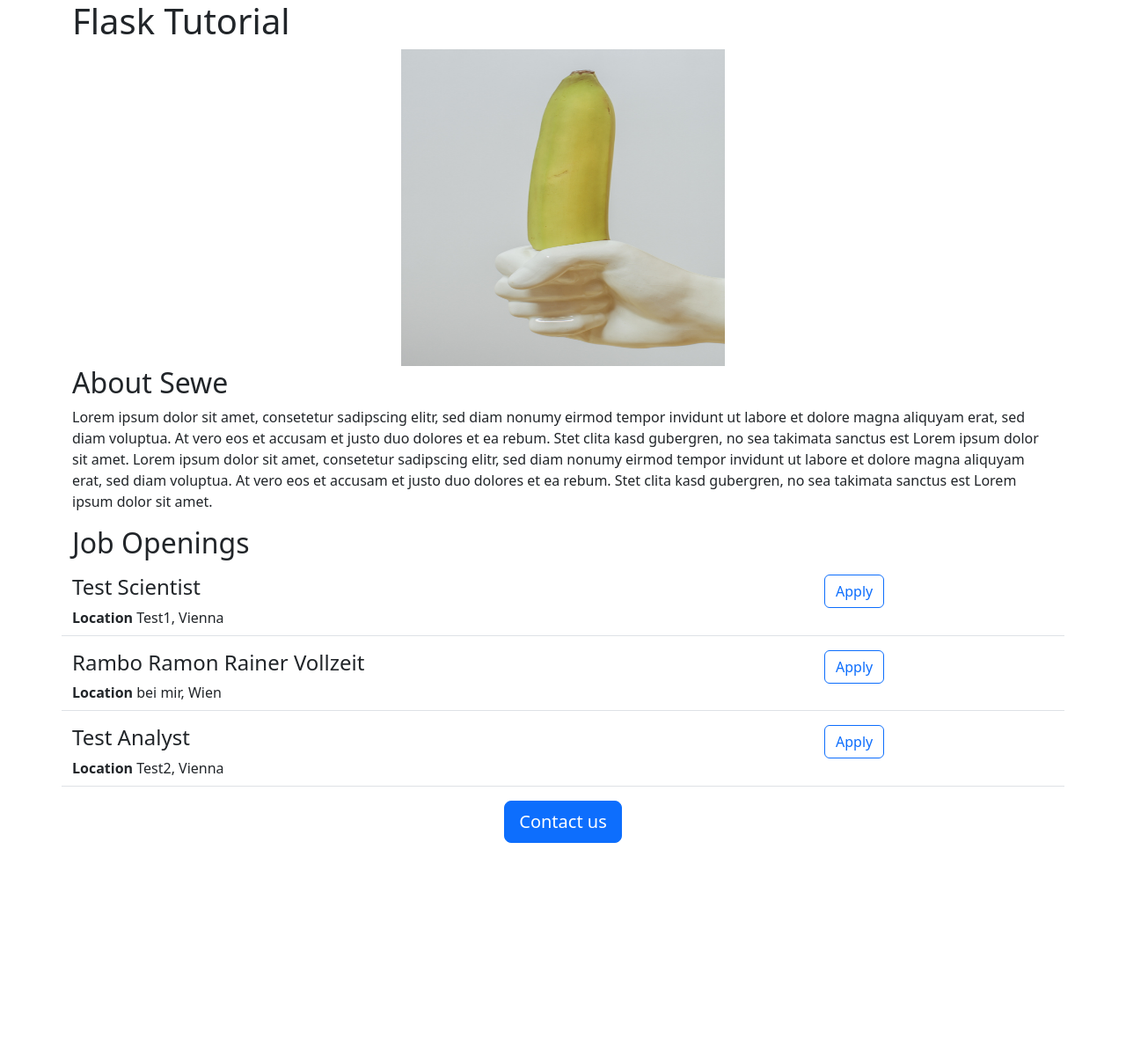
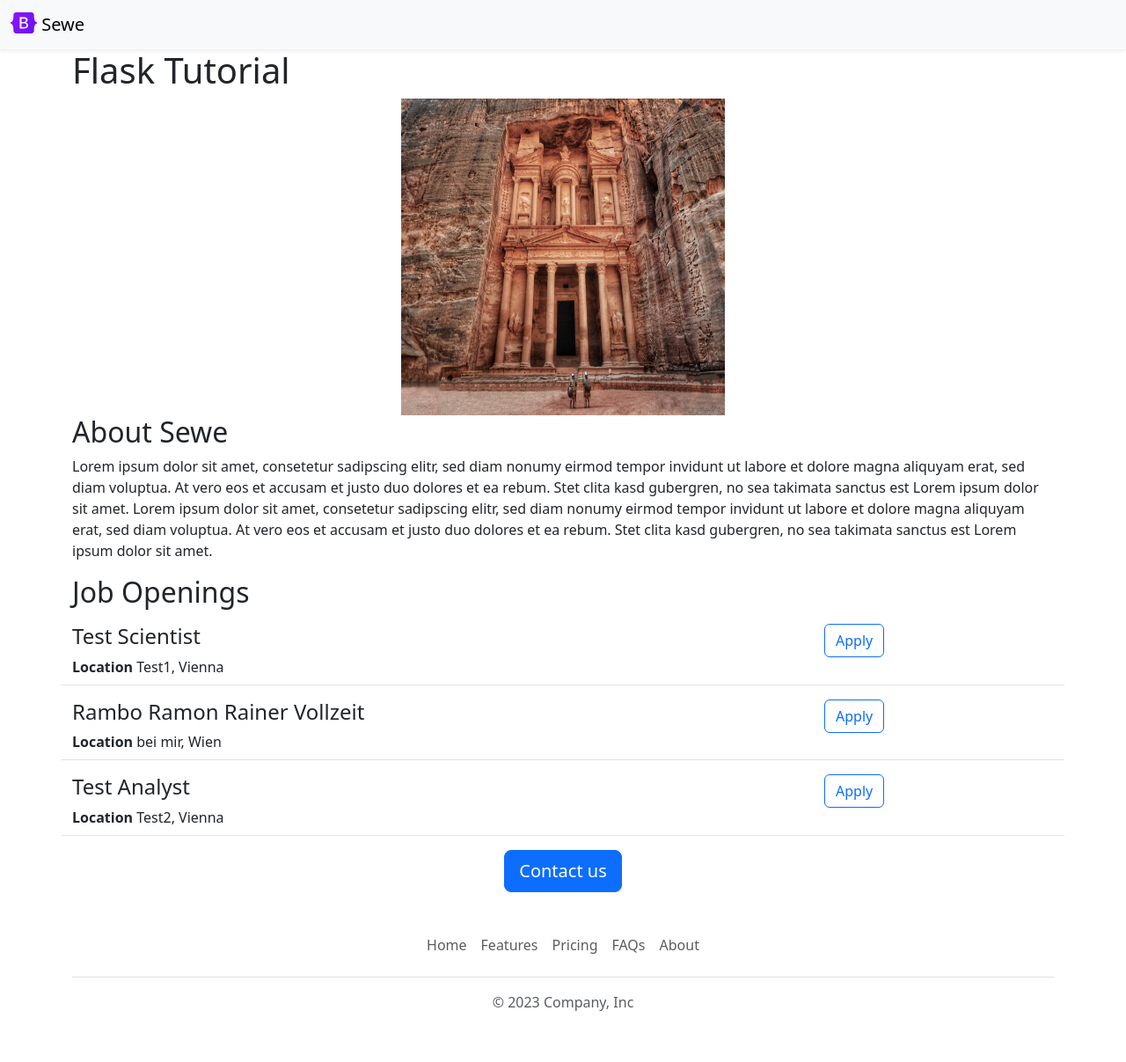
Before and after one commit to sejoeder/flask_mysql_tutorial, a Flask app: page / in a window 1280 px wide. Shown: the whole page at 88% size. Before the commit the page ends 958 px from the top, so only its background shows below. Run offline with Flask 2, Linux system fonts and the light colour scheme.

Commit message:
functional and aestethic changes

```diff
--- /dev/null
+++ b/templates/footer.html
@@ -0,0 +1,12 @@
+<div class="container">
+  <footer class="py-3 my-4">
+    <ul class="nav justify-content-center border-bottom pb-3 mb-3">
+      <li class="nav-item"><a href="#" class="nav-link px-2 text-body-secondary">Home</a></li>
+      <li class="nav-item"><a href="#" class="nav-link px-2 text-body-secondary">Features</a></li>
+      <li class="nav-item"><a href="#" class="nav-link px-2 text-body-secondary">Pricing</a></li>
+      <li class="nav-item"><a href="#" class="nav-link px-2 text-body-secondary">FAQs</a></li>
+      <li class="nav-item"><a href="#" class="nav-link px-2 text-body-secondary">About</a></li>
+    </ul>
+    <p class="text-center text-body-secondary">&copy; 2023 Company, Inc</p>
+  </footer>
+</div>
--- a/templates/home.html
+++ b/templates/home.html
@@ -13,10 +13,11 @@
     </style>
   </head>
   <body>
+    {% include 'nav.html' %}
     <div class="container">
       <h1>Flask Tutorial</h1>
       <div style="text-align:center;">
-        <img class="img-fluid" id="banner" src="https://flaskmysqltutorial.sejoeder.repl.co/static/banner.jpg" height="320">
+        <img class="img-fluid" id="banner" src="https://flaskmysqltutorial.sejoeder.repl.co/static/petra.avif" height="320">
       </div>
       <h2>About Sewe</h2>
       <p>
@@ -32,5 +33,6 @@
         <button class="btn btn-primary btn-lg">Contact us</button>
       </div>
     </div>
+    {% include 'footer.html' %}
   </body>
 </html>
--- a/templates/jobitem.html
+++ b/templates/jobitem.html
@@ -5,6 +5,6 @@
     </div>
   </div>
   <div class="col-3">
-    <button type="button" class="btn btn-outline-primary">Apply</button>
+    <a href="https://google.com" type="button" class="btn btn-outline-primary">Apply</a>
   </div>
 </div>
--- /dev/null
+++ b/templates/nav.html
@@ -0,0 +1,9 @@
+<nav class="navbar bg-body-tertiary shadow-sm fixed-top bg-white" >
+  <div class="container-fluid">
+    <a class="navbar-brand" href="#">
+      <img src="/static/logo.svg" alt="Logo" width="30" height="24" class="d-inline-block align-text-top">
+      Sewe
+    </a>
+  </div>
+</nav>
+<div style="height:56px"></div>
```
Also changed, not shown: static/logo.svg (added), static/petra.avif (added).
